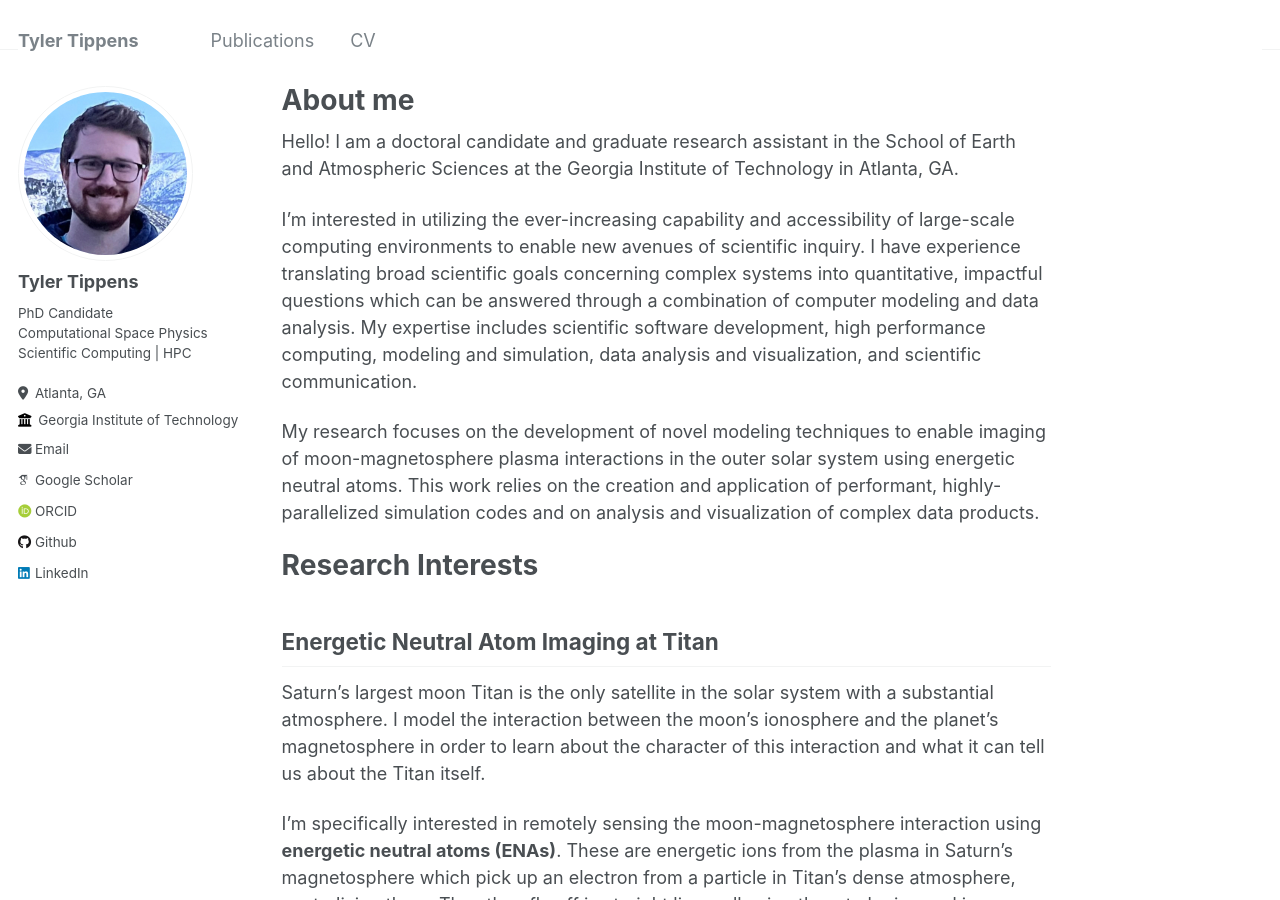
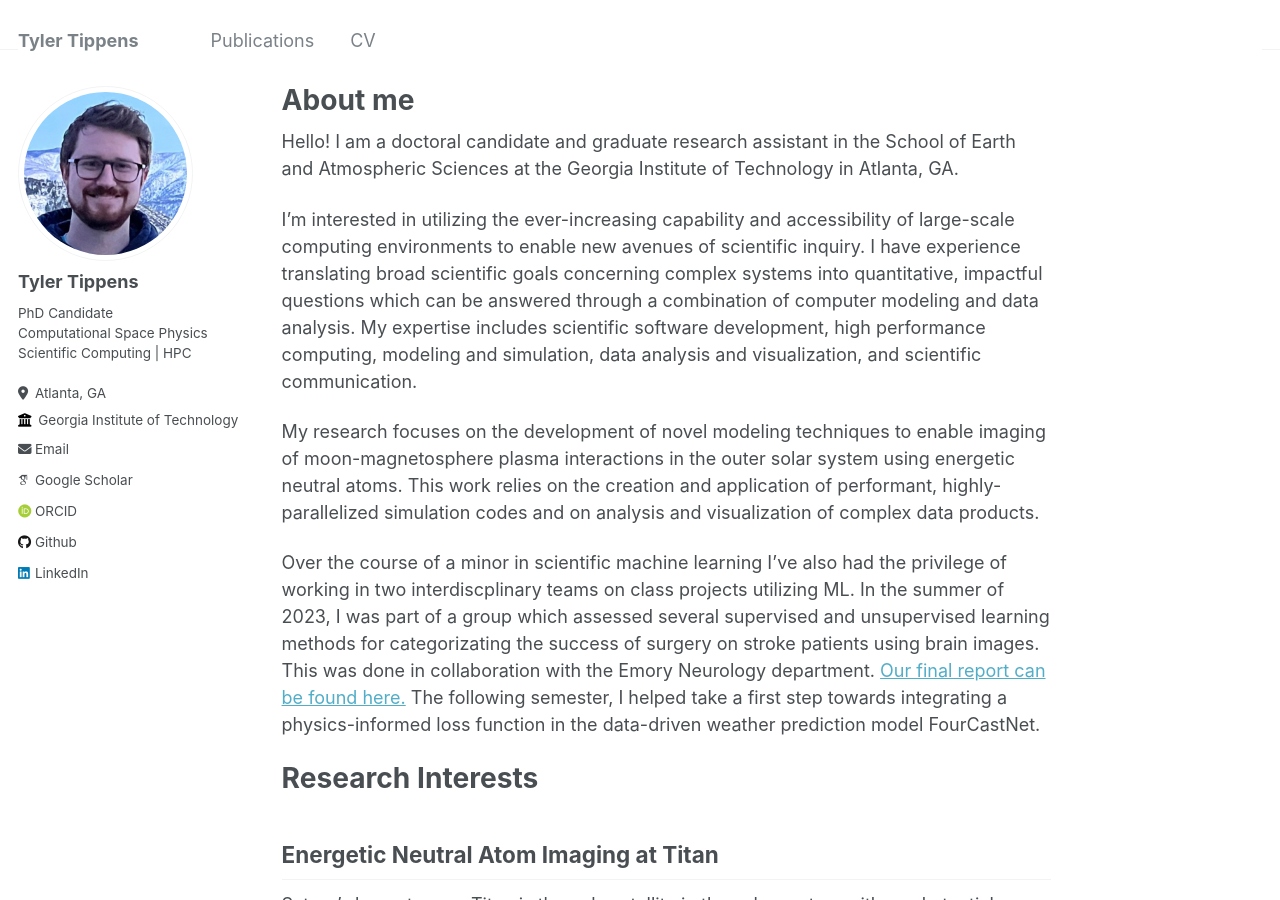
Before and after one commit to tylertippens/tylertippens.github.io, a Jekyll site: the page built from _pages/about.md, in a window 1280 px wide and 900 px high. Built offline with Jekyll 4.4.1, drawn with Linux system fonts in a browser that asks for light colours; some web fonts are replaced.

Commit message:
Draft including class projects

```diff
--- a/_pages/about.md
+++ b/_pages/about.md
@@ -13,6 +13,8 @@ I'm interested in utilizing the ever-increasing capability and accessibility of
 
 My research focuses on the development of novel modeling techniques to enable imaging of moon-magnetosphere plasma interactions in the outer solar system using energetic neutral atoms. This work relies on the creation and application of performant, highly-parallelized simulation codes and on analysis and visualization of complex data products.
 
+Over the course of a minor in scientific machine learning I've also had the privilege of working in two interdiscplinary teams on class projects utilizing ML. In the summer of 2023, I was part of a group which assessed several supervised and unsupervised learning methods for categorizating the success of surgery on stroke patients using brain images. This was done in collaboration with the Emory Neurology department. [Our final report can be found here.](https://codingsoo.github.io/CS-7461-Project/) The following semester, I helped take a first step towards integrating a physics-informed loss function in the data-driven weather prediction model FourCastNet.
+
 Research Interests
 ======
 
```
